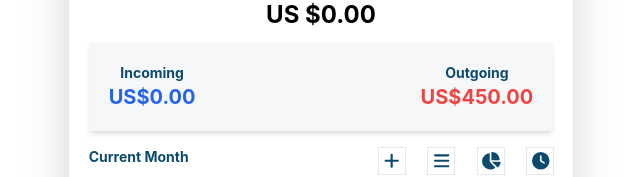
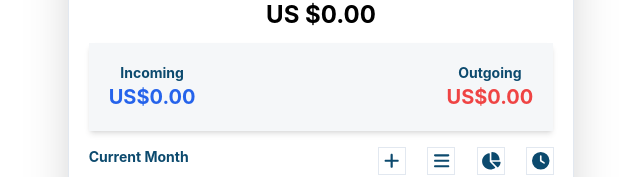
Before and after one commit to thekevinchau/ExpenseTracker, a React (Vite) app: page / in a window 1280 px wide. Shown: the part 147-324 px from the top of the page, without its empty margins (319-959 px from the left). Built offline with nearby package versions, Linux system fonts and the light colour scheme.

Commit message:
Updated ToDo for 7/10

```diff
--- a/src/components/(primary_display)/Display.tsx
+++ b/src/components/(primary_display)/Display.tsx
@@ -21,6 +21,12 @@ interface DisplayProps {
   categories: string[];
 }
 
+interface Balances {
+  incoming: number,
+  outgoing: number,
+  total: number,
+}
+
 const emptyExpense = {
   name: "",
   category: "",
@@ -32,8 +38,7 @@ const emptyExpense = {
 export default function Display({toggleSettings,categories,}: DisplayProps): JSX.Element {
   const [ExpenseObj, setExpenseObj] = useState<Expense>(emptyExpense);
   const [totalBalance, setTotalBalance] = useState<number>(0.0);
-  const [incomingBalance, setIncomingBalance] = useState<number>(0);
-  const [outgoingBalance, setOutGoingBalance] = useState<number>(450.00);
+  const [balances, setBalances] = useState<Balances>({incoming: 0, outgoing: 0, total: 0})
   const [expenseArray, setExpenseArray] = useState<Expense[]>([]);
   const [pageState, setPageState] = useState<string>("listView");
   const isExpenseArrayPopulated = pageState === "listView" && expenseArray.length > 0;
@@ -55,10 +60,11 @@ export default function Display({toggleSettings,categories,}: DisplayProps): JSX
   const calculateBalance = (transactionType: string) => {
     if (transactionType === "incoming") {
       setTotalBalance(totalBalance + ExpenseObj.cost);
-      setIncomingBalance(incomingBalance + ExpenseObj.cost);
+      setBalances({...balances, [transactionType]: balances.incoming + ExpenseObj.cost})
+      //setIncomingBalance(incomingBalance + ExpenseObj.cost);
     } else if (transactionType === "outgoing") {
       setTotalBalance(totalBalance - ExpenseObj.cost);
-      setOutGoingBalance(outgoingBalance + ExpenseObj.cost);
+      //setOutGoingBalance(outgoingBalance + ExpenseObj.cost);
     }
   };
 
@@ -76,13 +82,13 @@ export default function Display({toggleSettings,categories,}: DisplayProps): JSX
     <div className="flex flex-col border w-5/12 h-2/3 text-sm shadow-2xl text-sky-900">
       <ExpenseHeader toggleSettings={toggleSettings}></ExpenseHeader>
       <TotalBalance totalBalance={totalBalance}></TotalBalance>
-      <IO_Block incoming={incomingBalance} outgoing={outgoingBalance}></IO_Block>
+      <IO_Block incoming={balances.incoming} outgoing={balances.outgoing}></IO_Block>
       <MenuButtons setPageState={setPageState}></MenuButtons>
       {pageState === "expenseForms" && (
         <ExpenseForms handleInput={handleInput} handleSelect={handleSelect} addExpense={addExpense} ExpenseObj={ExpenseObj} categories={categories}></ExpenseForms>
       )}
       {pageState === "stats" && (
-        <ChartDisplay expenses={expenseArray} ExpenseTypeObject={{incoming: incomingBalance, outgoing: outgoingBalance}}></ChartDisplay>
+        <ChartDisplay expenses={expenseArray}></ChartDisplay>
       )}
       {isExpenseArrayPopulated && pageState === "listView" && (<ExpenseMapping expenses={expenseArray} setExpenseArray={setExpenseArray} setIncomingBalance={setIncomingBalance} setOutGoingBalance={setOutGoingBalance} balances={{incoming: incomingBalance, total: totalBalance, outgoing: outgoingBalance}}></ExpenseMapping>
       )}
--- a/src/components/charts/ChartDisplay.tsx
+++ b/src/components/charts/ChartDisplay.tsx
@@ -7,16 +7,15 @@ import { Expense } from "../(primary_display)/Display";
 import { FontAwesomeIcon } from "@fortawesome/react-fontawesome";
 import { faChartColumn } from "@fortawesome/free-solid-svg-icons";
 
-interface Balance {
 
+interface ChartDisplayProps {
+  expenses: Expense[];
+  ExpenseTypeObject: object;
 }
 
-interface ChartDisplayProps {
-  expenses: Expense[],
-  ExpenseTypeObject: object,
-}
-
-export const ChartDisplay = ({ expenses, ExpenseTypeObject }: ChartDisplayProps) => {
+export const ChartDisplay = ({
+  expenses,
+}: ChartDisplayProps) => {
   const [selectedChart, setSelectedChart] = useState<string>("");
   const handleSelection = (event: React.ChangeEvent<HTMLSelectElement>) => {
     const { value } = event.target;
@@ -25,7 +24,13 @@ export const ChartDisplay = ({ expenses, ExpenseTypeObject }: ChartDisplayProps)
   return (
     <div className="mt-5 ml-5 mr-5 h-full mb-5 flex flex-col justify-stretch items-center">
       <div className="w-3/4">
-        <Select variant={"filled"} placeholder="None selected" className="text-center" value={selectedChart} onChange={handleSelection}>
+        <Select
+          variant={"filled"}
+          placeholder="None selected"
+          className="text-center"
+          value={selectedChart}
+          onChange={handleSelection}
+        >
           <option>Categorical Spending: Pie Chart</option>
           <option>Categorical Spending: Bar Chart</option>
           <option>Incoming vs. Outgoing: Line Chart</option>
@@ -37,11 +42,15 @@ export const ChartDisplay = ({ expenses, ExpenseTypeObject }: ChartDisplayProps)
           <p className="mt-5">Select a graph above!</p>
         </div>
       )}
-      {selectedChart === "Categorical Spending: Pie Chart" && <PieChart></PieChart>}
+      {selectedChart === "Categorical Spending: Pie Chart" && (
+        <PieChart></PieChart>
+      )}
       {selectedChart === "Categorical Spending: Bar Chart" && (
         <BarComponent expenses={expenses}></BarComponent>
       )}
-      {selectedChart === "Incoming vs. Outgoing: Line Chart" && <LineChartComponent></LineChartComponent>}
+      {selectedChart === "Incoming vs. Outgoing: Line Chart" && (
+        <LineChartComponent></LineChartComponent>
+      )}
     </div>
   );
 };
```
Also changed, not shown: TODO.txt.
